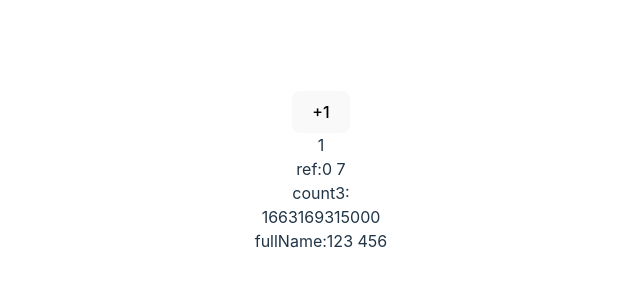
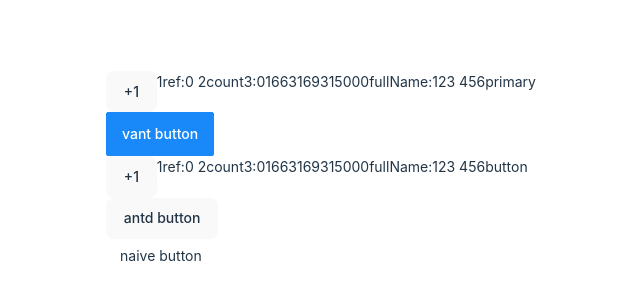
Before and after one commit to huogui/vue-ts-starter, a Vue app: page / in a window 1280 px wide. Shown: the part 228-528 px from the top of the page, without its empty margins (319-959 px from the left). Built offline with nearby package versions, Linux system fonts and the light colour scheme.

Commit message:
chore: unplugin-vue-components

```diff
--- a/package.json
+++ b/package.json
@@ -9,10 +9,14 @@
     "preview": "vite preview"
   },
   "dependencies": {
+    "ant-design-vue": "^3.2.12",
+    "element-plus": "^2.2.17",
+    "vant": "^3.6.2",
     "vue": "^3.2.37"
   },
   "devDependencies": {
     "@vitejs/plugin-vue": "^3.1.0",
+    "naive-ui": "^2.33.3",
     "typescript": "^4.6.4",
     "unplugin-vue-components": "^0.22.7",
     "vite": "^3.1.0",
--- a/src/App.vue
+++ b/src/App.vue
@@ -1,5 +1,5 @@
 <script setup lang="ts">
-import { onMounted,ref, unref } from 'vue'
+import { onMounted,ref } from 'vue'
 
 const button = ref()
 
@@ -9,7 +9,11 @@
 </script>
 
 <template>
-    <Button ref="button"></Button>
+  <el-row><Button ref="button" type="primary">my button</Button></el-row>
+  <el-row><van-button type="primary">vant button</van-button></el-row>
+  <el-row><el-button type="primary">element-plus button</el-button></el-row>
+  <el-row><a-button type="primary">antd button</a-button></el-row>
+  <el-row><n-button type="123">naive button</n-button></el-row>
 </template>
 
 <style>
--- a/src/components/button/src/button.vue
+++ b/src/components/button/src/button.vue
@@ -1,14 +1,32 @@
+<script lang="ts">
+  export default {
+    name:"RButton",
+    inheritAttrs:false
+  }
+</script>
+
+
 <script setup lang="ts">
-import { ref,reactive,computed,watch } from 'vue'
+import { ref,reactive,computed,watch,useAttrs } from 'vue'
 import { useMouse } from '../../../composables'
-import { BT } from './button'
+// import type { ButtonType } from './button'
+// import { ButtonType } from './button';
 
-const buttonAttrs: BT = reactive({
+
+type  ButtonType =  'default' | 'primary' | 'success' | 'warning' | 'danger'
+
+const buttonProps = defineProps<{
+  type:ButtonType
+}>()
+
+
+const buttonAttrs = reactive({
   title: "+1",
   desc: {
     'x':1
   }
 })
+
 
 
 
@@ -30,9 +48,6 @@
 
 
 let { foo } = obj
-setInterval(()=>{
-  foo.value += 1
-},1000)
 
 
 const count = ref(0)
@@ -40,10 +55,8 @@
   count
 })
 
-console.log(state.count) // 0
 
 state.count = 1
-console.log(count.value) // 1
 
 const otherCount = ref(2)
 
@@ -51,11 +64,9 @@
 
 const books = reactive([ref('Vue 3 Guide')])
 // 这里需要 .value
-console.log(books[0].value)
 
 const map = reactive(new Map([['count', ref(0)]]))
 // 这里需要 .value
-console.log(map.get('count'))
 
 
 const now = computed(()=>Date.now())
@@ -78,6 +89,10 @@
 fullName.value = '123 456'
 
 
+function increment(){
+  buttonAttrs.desc!.x ++
+}
+
 const a = 1
 const b = ref(2)
 
@@ -94,9 +109,10 @@
   <button @click="add">{{buttonAttrs.title}}</button>
   <div>{{buttonAttrs.desc && buttonAttrs.desc.x}}</div>
   <div>ref:{{count1}} {{foo + 1}}</div>
-  <div @click="increment">count3:{{count3}}</div>
+  <div @click="increment">count3:{{count1}}</div>
   <div>{{now}}</div>
   <div>fullName:{{fullName}}</div>
+  <div>{{buttonProps.type}}</div>
 </template>
 
 <style scoped>
--- a/tsconfig.json
+++ b/tsconfig.json
@@ -14,5 +14,5 @@
     "skipLibCheck": true
   },
   "include": ["src/**/*.ts", "src/**/*.d.ts", "src/**/*.tsx", "src/**/*.vue", "typings/*.d.ts"],
-  "references": [{ "path": "./tsconfig.node.json" }]
+  "references": [{ "path": "./tsconfig.node.json" }],
 }
--- a/typings/components.d.ts
+++ b/typings/components.d.ts
@@ -7,6 +7,6 @@
 
 declare module '@vue/runtime-core' {
   export interface GlobalComponents {
-    RButton: typeof import('../src/components/button')['default']
+    RButton: typeof import('../src/components/button')['ButtonType']
   }
 }
--- a/vite.config.ts
+++ b/vite.config.ts
@@ -1,10 +1,12 @@
 import { defineConfig } from 'vite'
 import vue from '@vitejs/plugin-vue'
 import Components from 'unplugin-vue-components/vite'
+import { VantResolver,ElementPlusResolver,AntDesignVueResolver,NaiveUiResolver } from 'unplugin-vue-components/resolvers';
 
 // https://vitejs.dev/config/
 export default defineConfig({
   plugins: [vue(), Components({
-    dts:false
+    dts:false,
+    resolvers:[VantResolver(),ElementPlusResolver(),AntDesignVueResolver(),NaiveUiResolver()]
   })]
 })
```
Also changed, not shown: src/components/button/src/button.ts (+1 -21 lines), 1 other file (tests, documents, lock files or other folders).
